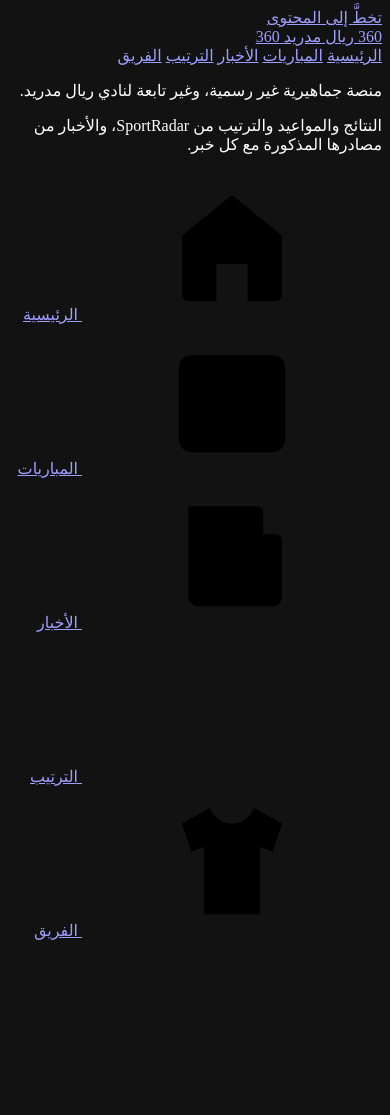
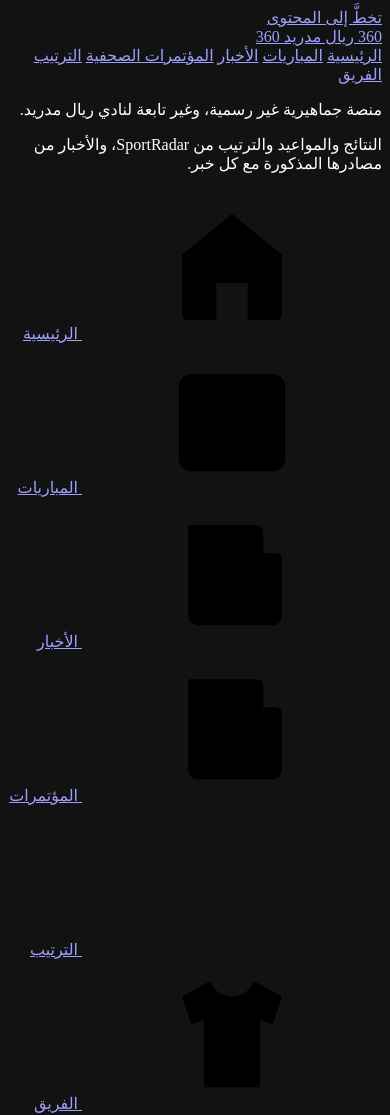
Before and after one commit to mokhtarfal1982-boop/real-madrid-360-independent, a website: page Real_Madrid_360_Independent/src/index.html in a window 390 px wide. Before the commit the page ends 948 px from the top, so only its background shows below. Drawn offline with Linux system fonts and the light colour scheme.

Commit message:
Add dedicated press conferences navigation on desktop and mobile

```diff
--- a/Real_Madrid_360_Independent/src/index.html
+++ b/Real_Madrid_360_Independent/src/index.html
@@ -43,6 +43,7 @@
       <a href="#/" data-route="home">الرئيسية</a>
       <a href="#/matches" data-route="matches">المباريات</a>
       <a href="#/news" data-route="news">الأخبار</a>
+      <a href="./conferences.html">المؤتمرات الصحفية</a>
       <a href="#/table" data-route="table">الترتيب</a>
       <a href="#/team" data-route="team">الفريق</a>
     </nav>
@@ -89,6 +90,10 @@
     <svg aria-hidden="true"><use href="/icons.svg#i-news"/></svg>
     <span>الأخبار</span>
   </a>
+  <a href="./conferences.html">
+    <svg aria-hidden="true"><use href="/icons.svg#i-news"/></svg>
+    <span>المؤتمرات</span>
+  </a>
   <a href="#/table" data-route="table">
     <svg aria-hidden="true"><use href="/icons.svg#i-table"/></svg>
     <span>الترتيب</span>
```
